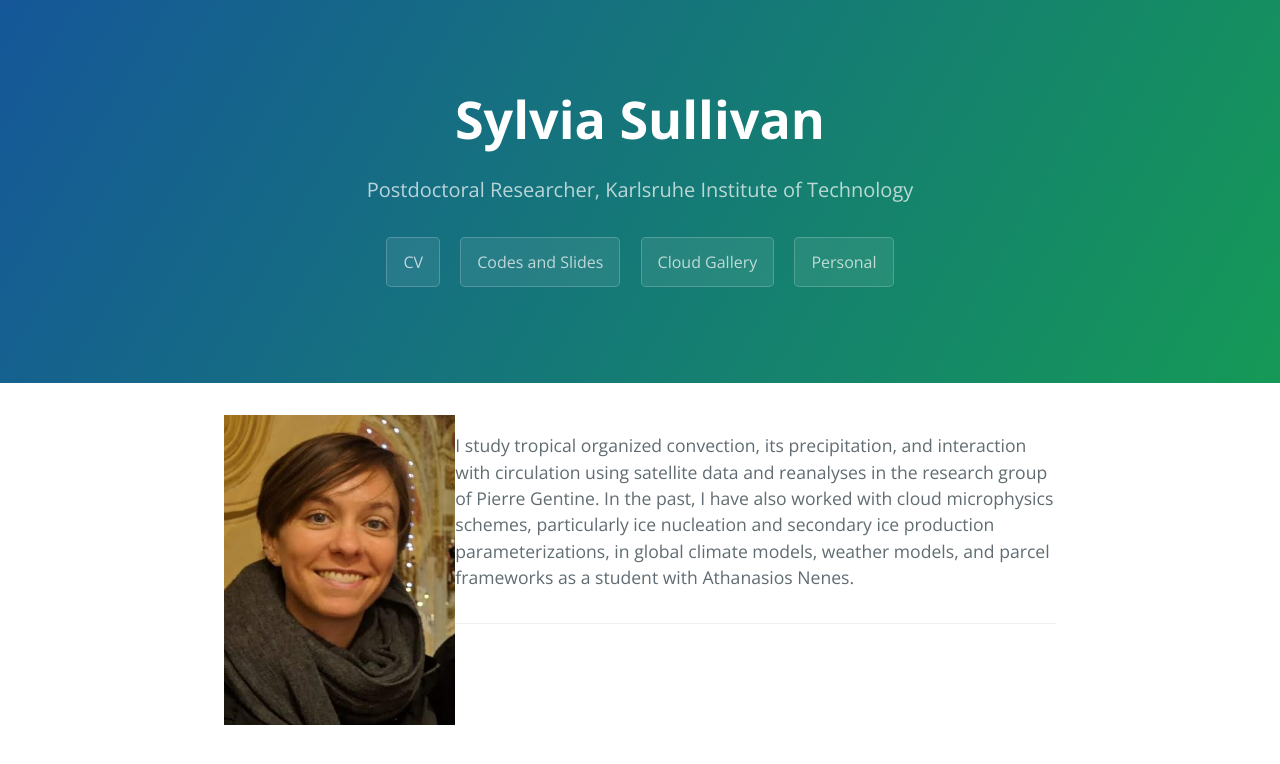
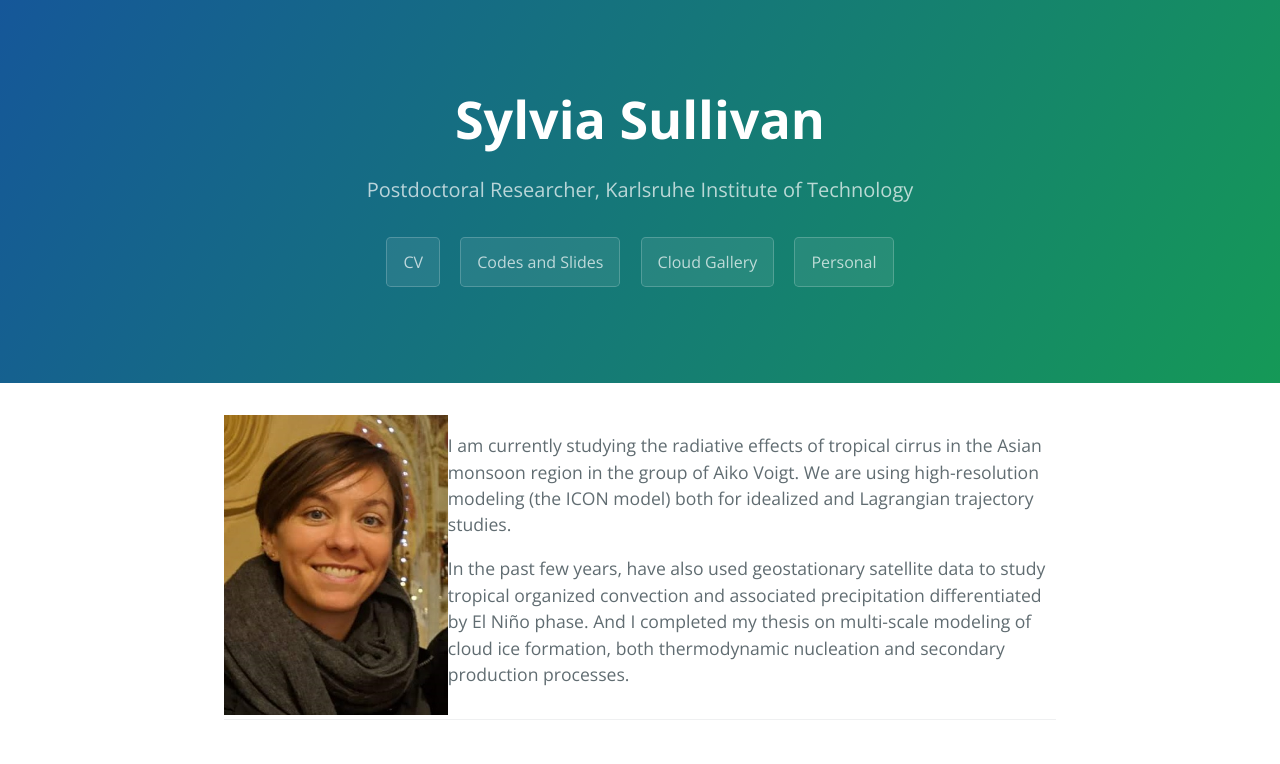
Before and after one commit to sylviasullivan/sylviasullivan.github.io, a Jekyll site: the page built from index.md, in a window 1280 px wide. Shown: the top 764 px of the page. Built offline with Jekyll 4.4.1, drawn with Linux system fonts in a browser that asks for light colours.

Commit message:
New front page text

```diff
--- a/index.md
+++ b/index.md
@@ -2,10 +2,13 @@
 layout: default
 ---
 
-![](sylvia.jpg){:class="float-left"}{:height='310'}
+![](sylvia.jpg){:class="float-left"}{:height='300'}
 
-I study tropical organized convection, its precipitation, and interaction with circulation
-using satellite data and reanalyses in the research group of Pierre Gentine. In the past, I
-have also worked with cloud microphysics schemes, particularly ice nucleation and secondary
-ice production parameterizations, in global climate models, weather models, and parcel
- frameworks as a student with Athanasios Nenes.
+I am currently studying the radiative effects of tropical cirrus in the Asian monsoon region
+in the group of Aiko Voigt. We are using high-resolution modeling (the ICON model) both for
+idealized and Lagrangian trajectory studies.
+
+In the past few years, have also used geostationary satellite data to study tropical organized
+convection and associated precipitation differentiated by El Niño phase. And I completed my
+thesis on multi-scale modeling of cloud ice formation, both thermodynamic nucleation and secondary
+production processes.
```
